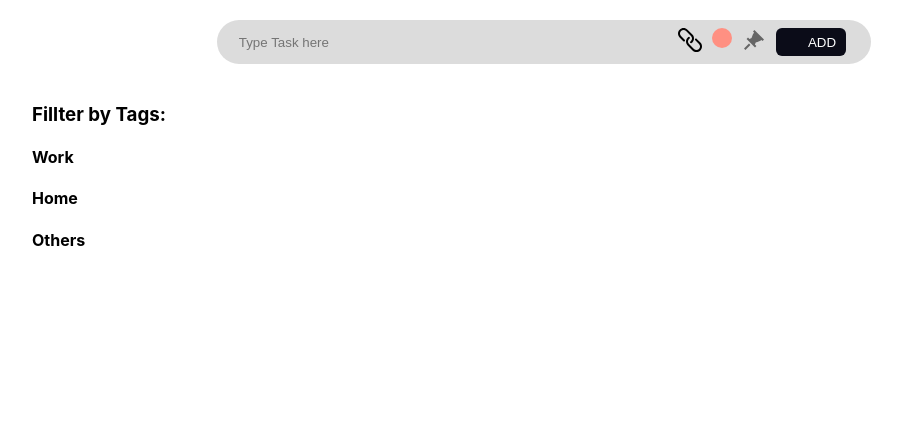
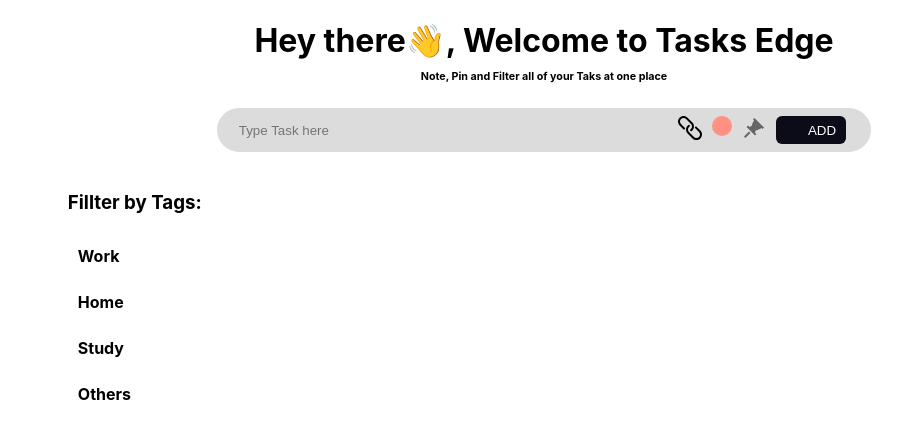
Before and after one commit to 0xRishav/Task-Edge, a React (Create React App) app: page / in a window 1280 px wide. Shown: the top 438 px of the page, without its empty margins (96-998 px from the left). Built offline with nearby package versions, Linux system fonts and the light colour scheme; some icons are missing.

Commit message:
completed the app by adding filter functionality

```diff
--- a/src/components/app/App.css
+++ b/src/components/app/App.css
@@ -14,9 +14,25 @@
   justify-content: space-around;
 }
 .left-div{
-  width: 30%;
+  display: flex;
+  flex-direction: column;
+  align-items: flex-start;
+  padding-right: 10px;
+  justify-content: flex-start;
 }
 .right-div{
   width: 70%;
   margin-left: 20px;
 }
+
+.tag-active{
+  background-color: black;
+  color: white;
+}
+.filter-tag{
+  display: inline-block;
+  padding: 5px 10px;
+  border-radius: 5px;
+  cursor: pointer;
+  margin: 8px 0;
+}
--- a/src/components/app/App.js
+++ b/src/components/app/App.js
@@ -8,7 +8,7 @@ function App() {
 
   const bgColors = ["#FF9082","#E9E7E7","#B3AAA5","#197838","#2FB5AA","#D72A59","#A7926F"]
   const [bgColor, setBgColor] = useState('#FF9082');
-  const [tags , setTags] = useState(['Work', 'Home', 'Others']);
+  const [tags , setTags] = useState(['Work', 'Home','Study','Others']);
   const [idCounter, setIdCounter] = useState(0);
   const [isAddtagActive, setIsTagActive] = useState(false);
   const [isTagModalOpen,setIsTagModalOpen] = useState(false);
@@ -21,6 +21,11 @@ function App() {
   const [activeTag, setActiveTag] = useState('');
 
   const [tasks, setTasks] = useState([]);
+
+  const [isFilterActive, setIsFilterActive] = useState(false);
+  const [activeFilterTag, setActiveFilterTag] = useState('');
+  const [filteredPinnedArr, setFilteredPinnedArr] = useState([]);
+  const [filteredAllArr, setFilteredAllArr] = useState([]);
 
   const pinnedTasks = tasks.filter(task=> task.isTaskPinned === true)
   const OpenAddTaskInput = ()=>{
@@ -87,6 +92,13 @@ function App() {
     console.log(tasks);
   }
 
+  const HandleFilterClick = (i) => {
+    setActiveFilterTag(tags[i]);
+    setIsFilterActive(true);
+    setFilteredPinnedArr(pinnedTasks.filter(pinnedTask=>pinnedTask.tag === tags[i]));
+    setFilteredAllArr(tasks.filter(allTask=>allTask.tag === tags[i]));
+  }
+
   function openTagModal() {
     setIsTagModalOpen(true);
   }
@@ -107,14 +119,16 @@ function App() {
   return (
     <div className="App">
       <div className="App__wrapper">
+        <h1 style={{textAlign: "center", marginBottom: "2px"}}>Hey there👋, Welcome to Tasks Edge</h1>
+        <h6 style={{textAlign: "center", color: "black", marginTop: "10px"}}>Note, Pin and Filter all of your Taks at one place</h6>
         <TaskInput  tags = {tags} isAddtagActive={isAddtagActive} OpenAddTaskInput = {OpenAddTaskInput} openTagModal={openTagModal} closeTagModal={closeTagModal} isTagModalOpen = {isTagModalOpen} HandleAddTagInputChange = {HandleAddTagInputChange} HandleApplyTag={HandleApplyTag} bgColors={bgColors} addTagInput={addTagInput} isClrModalOpen={isClrModalOpen} openClrModal={openClrModal} closeClrModal={closeClrModal} HandleTagClick={HandleTagClick}  bgColor = {bgColor} HandleClrClick={HandleClrClick} isPinned={isPinned} HandleInputPinClick = {HandleInputPinClick} HandleTaskInputChange = {HandleTaskInputChange} HandleAddTaskBtn={HandleAddTaskBtn} addTaskInput={addTaskInput}/>
 
         <div className="left-right-container">
           <div className="left-div">
             <h3>Fillter by Tags:</h3>
             {
-              tags.map(tag=>(
-                <h4>{tag}</h4>
+              tags.map((tag, index)=>(
+                <h4 className={activeFilterTag === tag ? 'tag-active filter-tag' : 'filter-tag'} onClick={()=>HandleFilterClick(index)}>{tag}</h4>
               ))
             }
           </div>
@@ -123,7 +137,8 @@ function App() {
 
         <div className="task-blocks-wrapper">
           {
-            pinnedTasks.map((individualTask, index)=>(
+            (isFilterActive? filteredPinnedArr : pinnedTasks)
+            .map((individualTask, index)=>(
               <TaskBlock indTask = {individualTask} {...individualTask} HandleTaskBlockPinClick = {HandleTaskBlockPinClick} HandleAllTaskDelete={HandleAllTaskDelete} index={index} />
             ))
           }
@@ -131,8 +146,8 @@ function App() {
 
         {tasks.length !== 0 && <h2>All</h2>}
         <div className="task-blocks-wrapper">
-          {
-            tasks.map((individualTask, index)=>(
+          {(isFilterActive? filteredAllArr : tasks)
+            .map((individualTask, index)=>(
               <TaskBlock {...individualTask} HandleTaskBlockPinClick = {HandleTaskBlockPinClick} HandleAllTaskDelete={HandleAllTaskDelete} index={index} />
             ))
           }
--- a/src/components/task-input/TaskInput.css
+++ b/src/components/task-input/TaskInput.css
@@ -106,3 +106,9 @@
   justify-items: center;
   align-items: center;
 }
+
+@media (max-width: 580px) {
+  .TaskInput{
+    width: 90%;
+  }
+}
```
